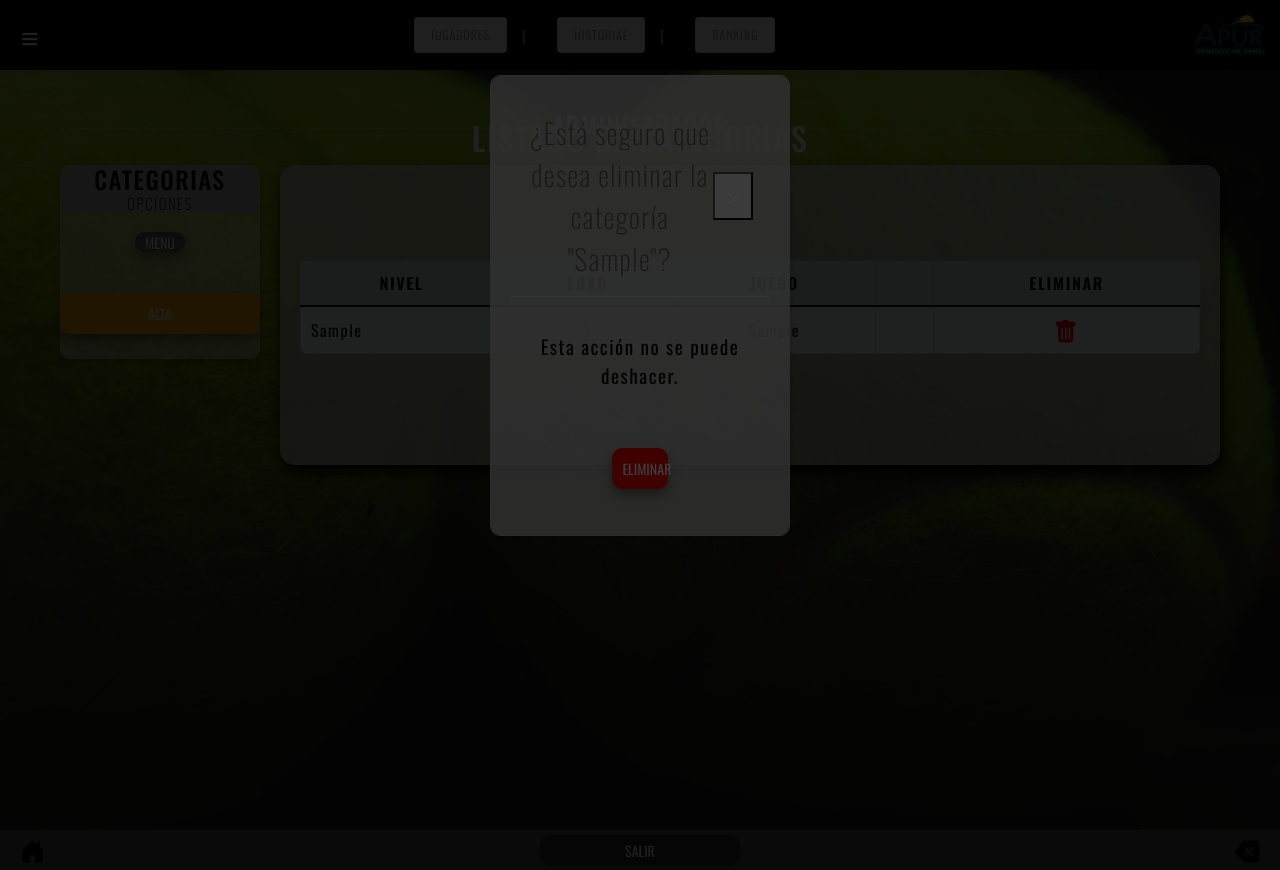
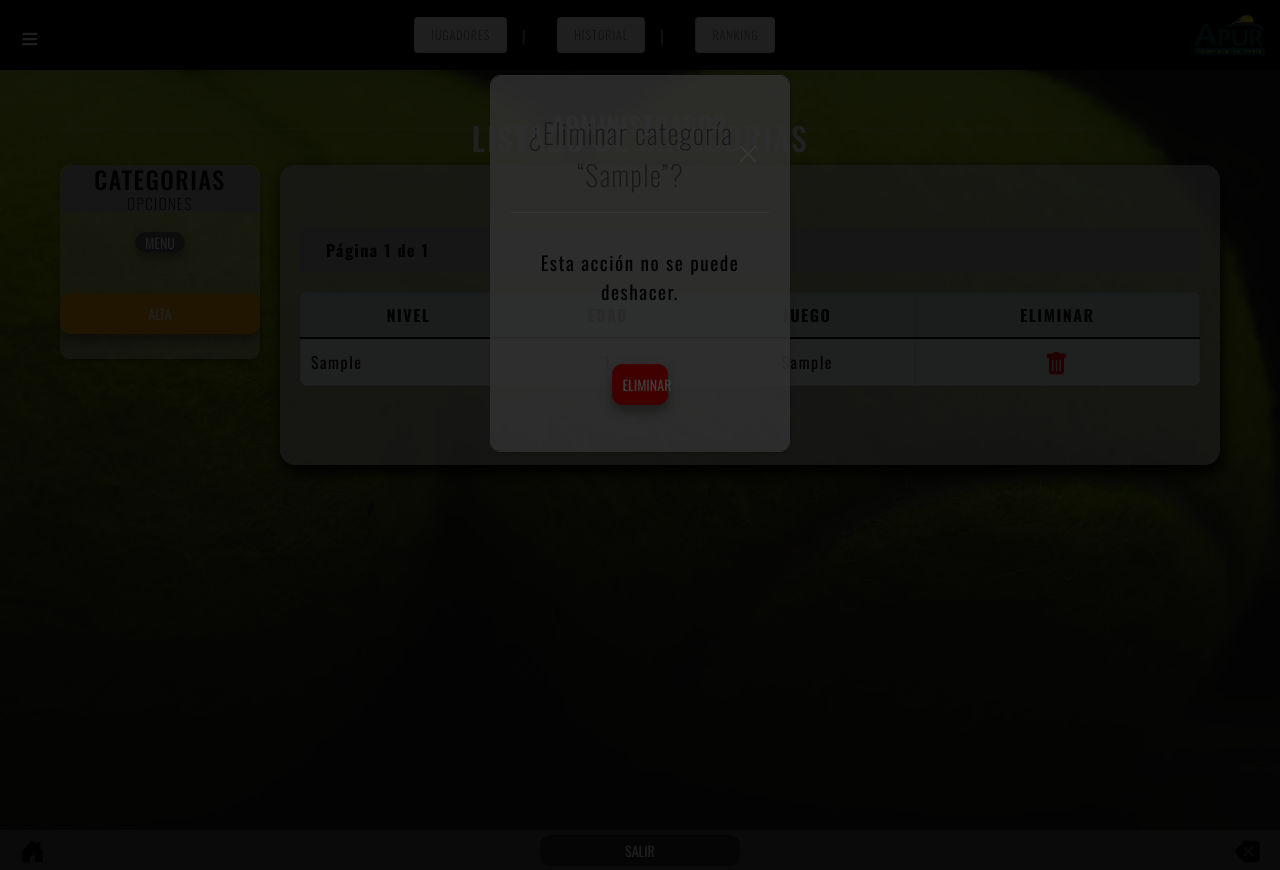
Before and after one commit to CAROLLFLORES/torneos_ranking_tenis, a Django app: page /jugadores/ in a window 1280 px wide, after a click that opens the changed part. Run offline with Django 5.2, Linux system fonts and the light colour scheme; a user stored in the database is signed in; tables that the repository leaves empty hold one stand-in row (values such as "Sample post"); some libraries are stand-ins or nearby versions.

Commit message:
paginadores

```diff
--- a/AppDjango/jugador/views.py
+++ b/AppDjango/jugador/views.py
@@ -1,12 +1,11 @@
 #  5/04/2025 se realizo el agregar el id Carga masiva categoria 101 y Carga Masiva de Jugadores 102
 
-
+from django.core.paginator import Paginator, EmptyPage, PageNotAnInteger
 from django.shortcuts import render, redirect, get_object_or_404
 from .models import Jugador,Categoria,JugadorCategoria
 from torneo.models import TorneoJugador, Partido, Torneo
 from django.urls import reverse
 from django.contrib import messages
-from django.core.paginator import Paginator
 from django.db.models import Q
 from .forms import JugadorForm
 from django.http import JsonResponse
@@ -253,11 +252,27 @@ def abm_categoria(request):
 def exito_categoria(request):
     return render(request, "exito_categoria.html")
 
+from django.core.paginator import Paginator, EmptyPage, PageNotAnInteger
+
 @login_required
 @user_passes_test(es_admin)
 def listado_categorias(request):
-    categorias = Categoria.objects.all()
-    return render(request, 'listados_categorias.html', {'categorias': categorias})
+    qs = Categoria.objects.all().order_by('nivel')
+    paginator = Paginator(qs, 10)
+    page_number = request.GET.get('page')
+    try:
+        page_obj = paginator.page(page_number)
+    except PageNotAnInteger:
+        page_obj = paginator.page(1)
+    except EmptyPage:
+        page_obj = paginator.page(paginator.num_pages)
+
+    # PASAMOS 'categorias' = page_obj, y también page_obj para la paginación
+    return render(request, 'listados_categorias.html', {
+        'categorias': page_obj,
+        'page_obj': page_obj,
+    })
+
 
 @login_required
 @user_passes_test(es_admin)
--- a/AppDjango/templates/listado_jugadores.html
+++ b/AppDjango/templates/listado_jugadores.html
@@ -137,7 +137,7 @@
                                 <td>{{ jugador.sexo }}</td>
                                 <td>
                                     {% for categoria in jugador.categorias.all %}
-                                        <span class="badge bg-primary">{{ categoria.nivel }} - {{ categoria.tipo_juego }}</span>
+                                        <span class="badge bg-primary">{{ categoria.nivel }} - {{ categoria.edad }} -{{ categoria.tipo_juego }}</span>
                                     {% empty %}
                                         <span class="text-muted">Sin categoría</span>
                                     {% endfor %}
--- a/AppDjango/templates/listados_categorias.html
+++ b/AppDjango/templates/listados_categorias.html
@@ -2,29 +2,6 @@
 {% block body_class %}fondo-secundario{% endblock %}
 
 {% block content %}
-<!-- Modales de eliminación de categoría -->
-{% for categoria in categorias %}
-<div class="modal fade" id="eliminarModal-{{ categoria.id_categoria }}" tabindex="-1" aria-labelledby="eliminarModalLabel-{{ categoria.id_categoria }}" aria-hidden="true">
-    <div class="modal-dialog">
-        <div class="modal-content" style="background-color: rgba(196, 194, 194, 0.85); color: white; text-align: center;">
-            <div class="modal-header">
-                <h3 class="modal-title" id="eliminarModalLabel-{{ categoria.id_categoria }}">¿Está seguro que desea eliminar la categoría "{{ categoria.nivel }}"?</h3>
-                <button type="button" class="close" data-bs-dismiss="modal" aria-label="Close">
-                    <i class="bi bi-x" style="font-size: 1.5rem; color: white;"></i>
-                </button>
-            </div>
-            <div class="modal-body">
-                <p>Esta acción no se puede deshacer.</p>
-                <hr class="separator">
-                <form method="POST" action="{% url 'eliminar_categoria' categoria.id_categoria %}">
-                    {% csrf_token %}
-                    <button type="submit" class="login-button rojo delete-button">ELIMINAR </button>
-                </form>
-            </div>
-        </div>
-    </div>
-</div>
-{% endfor %}
 
 <div class="container-admin">
   <h4>ADMINISTRADOR</h4>
@@ -39,26 +16,32 @@
         <h1>CATEGORIAS</h1>
         <h3 class="negro chico">OPCIONES</h3>
       </div>
-            <a href="{% url 'admin_menu' %}">
-                <button class="login-button peque">MENU</button>
-            </a>
-
+      <a href="{% url 'admin_menu' %}"><button class="login-button peque">MENU</button></a>
       <hr class="separator">
-            <a href="{% url 'abm_categoria' %}">
-                <button class="login-button chico">ALTA</button>
-            </a>
-
+      <a href="{% url 'abm_categoria' %}"><button class="login-button chico">ALTA</button></a>
     </div>
 
     <div class="login-box listados">
-            <!-- Nueva barra de color que contiene la paginación y el filtro -->
-            <div >
+      <!-- paginador idéntico al de jugadores -->
+      <div class="barra-titulo">
         <div class="barra-titulo-contenido d-flex justify-content-between align-items-center">
-
-
+          <div class="pagination d-flex align-items-center">
+            <div class="fw-bold mx-3">
+              Página {{ categorias.number }} de {{ categorias.paginator.num_pages }}
+            </div>
+            <div class="d-flex me-3">
+              {% if categorias.has_previous %}
+                <a href="?page={{ categorias.previous_page_number }}" class="login-button peque">&lt;</a>
+              {% endif %}
+            </div>
+            <div class="d-flex">
+              {% if categorias.has_next %}
+                <a href="?page={{ categorias.next_page_number }}" class="login-button peque">&gt;</a>
+              {% endif %}
             </div>
           </div>
-            <!-- Fin de la nueva barra -->
+        </div>
+      </div>
 
       <table class="table table-striped-columns table-light table-bordered table-sm">
         <thead class="table-success">
@@ -66,8 +49,7 @@
             <th>NIVEL</th>
             <th>EDAD</th>
             <th>JUEGO</th>
-                        <th></th>
-                        <th>ELIMINAR</th> <!-- Nueva columna para acciones -->
+            <th>ELIMINAR</th>
           </tr>
         </thead>
         <tbody>
@@ -76,31 +58,44 @@
               <td style="text-align:left;">{{ categoria.nivel }}</td>
               <td>{{ categoria.edad }}</td>
               <td>{{ categoria.tipo_juego }}</td>
+
+              <!-- ELIMINAR -->
               <td>
-                            <form method="POST" action="{% url 'eliminar_categoria' categoria.id_categoria %}" style="display:inline;"
-                            onsubmit="return confirm('¿Estás seguro de que quieres eliminar esta categoría?');">
-                                {% csrf_token %}
-                                <td>
-                                    <!-- Botón que abre el modal -->
                 <button type="button"
                         data-bs-toggle="modal"
                         data-bs-target="#eliminarModal-{{ categoria.id_categoria }}"
-                                            title="Eliminar categoría"
-                                            style="all: unset; cursor: pointer; display: inline-flex; align-items: center; justify-content: center;">
-                                        <i class="bi bi-trash-fill" style="font-size: 1.5rem; color: red;"></i>
+                        style="all: unset; cursor: pointer;">
+                  <i class="bi bi-trash-fill" style="font-size:1.5rem; color:red;"></i>
                 </button>
 
-                                </td>
-
+                <!-- modal dentro de la fila -->
+                <div class="modal fade" id="eliminarModal-{{ categoria.id_categoria }}" tabindex="-1" aria-hidden="true">
+                  <div class="modal-dialog">
+                    <div class="modal-content" style="background-color:rgba(196,194,194,0.85); color:white; text-align:center;">
+                      <div class="modal-header">
+                        <h3 class="modal-title">
+                          ¿Eliminar categoría “{{ categoria.nivel }}”?
+                        </h3>
+                        <button type="button" class="btn-close btn-close-white" data-bs-dismiss="modal"></button>
+                      </div>
+                      <div class="modal-body">
+                        <p>Esta acción no se puede deshacer.</p>
+                        <hr class="separator">
+                        <form method="POST" action="{% url 'eliminar_categoria' categoria.id_categoria %}">
+                          {% csrf_token %}
+                          <button type="submit" class="login-button rojo delete-button">ELIMINAR</button>
                         </form>
+                      </div>
+                    </div>
+                  </div>
+                </div>
               </td>
             </tr>
           {% empty %}
             <tr>
-                        <td colspan="4">No hay categorías disponibles.</td>
+              <td colspan="5" class="text-center">No hay categorías disponibles.</td>
             </tr>
           {% endfor %}
-
         </tbody>
       </table>
     </div>
```
Lines whose indentation alone changed are shown as unchanged.
